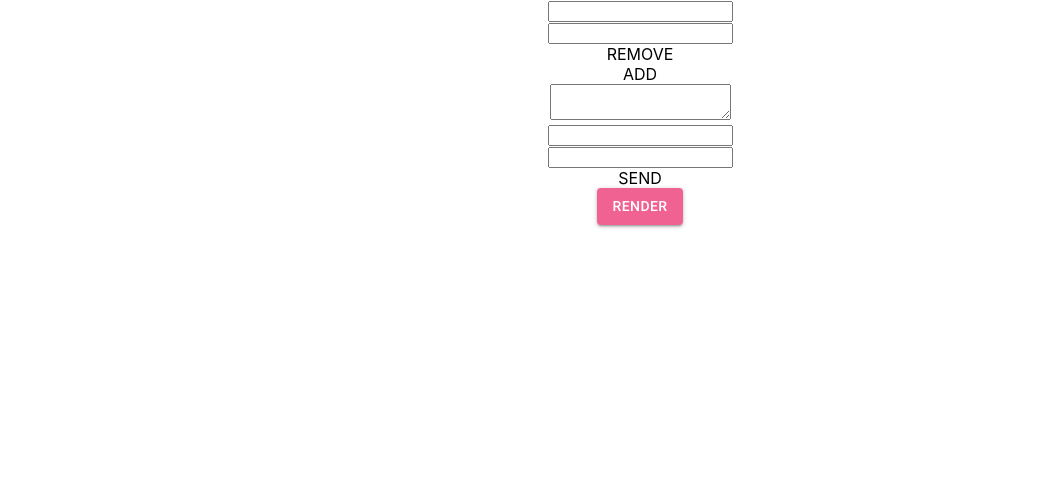
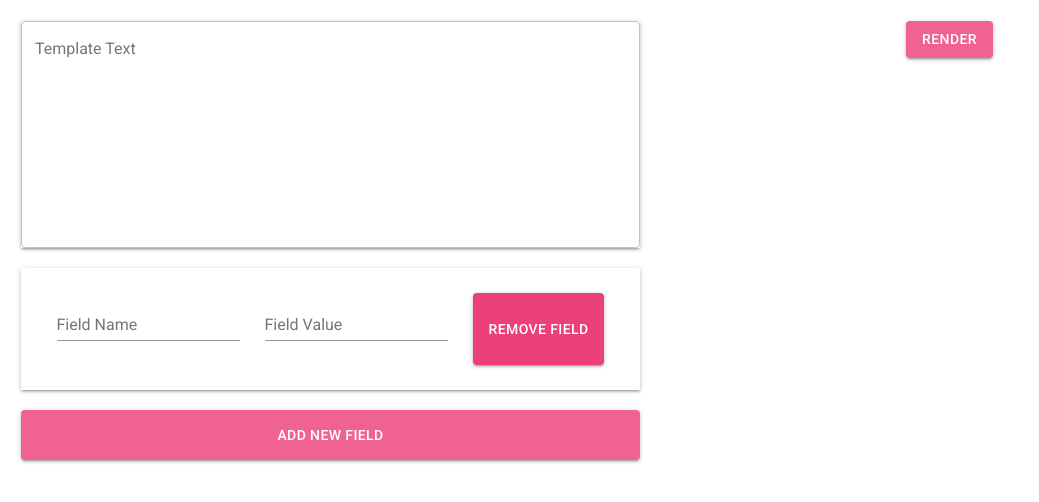
Before and after one commit to fulcircle/templatey, a React (Create React App) app in the folder frontend/: page / in a window 1280 px wide. Shown: the top 502 px of the page, without its empty margins (0-1039 px from the left). Built offline with nearby package versions, Linux system fonts and the light colour scheme.

Commit message:
Switch to material-ui and remove all css

```diff
--- a/frontend/src/App.scss
+++ /dev/null
@@ -1,38 +0,0 @@
-.App {
-  text-align: center;
-}
-
-.App-logo {
-  animation: App-logo-spin infinite 20s linear;
-  height: 40vmin;
-}
-
-.App-header {
-  background-color: #282c34;
-  min-height: 100vh;
-  display: flex;
-  flex-direction: column;
-  align-items: center;
-  justify-content: center;
-  font-size: calc(10px + 2vmin);
-  color: white;
-}
-
-.App-link {
-  color: #61dafb;
-}
-
-@keyframes App-logo-spin {
-  from {
-    transform: rotate(0deg);
-  }
-  to {
-    transform: rotate(360deg);
-  }
-}
-
-.input {
-  &.error {
-    background-color: red;
-  }
-}
--- a/frontend/src/App.tsx
+++ b/frontend/src/App.tsx
@@ -1,5 +1,4 @@
 import React, {ChangeEvent, Component} from 'react';
-import './App.scss';
 import {Api, ResponseError} from "./api/Api.class";
 import {TemplateError, TemplateRenderResponse} from "./data/response/TemplateRenderResponse.interface";
 import DOMPurify from 'dompurify'
@@ -7,14 +6,13 @@ import TemplateFieldsPane from "./components/TemplateFieldsPane/TemplateFieldsPa
 import {ToRender} from "./data/request/ToRender.class";
 import TemplateTextPane from "./components/TemplateTextPane/TemplateTextPane";
 import {EmailFields} from "./data/request/EmailFields.class";
-import EmailPane from "./components/EmailPane/EmailPane";
 import {ValidationError, validateSync} from "class-validator";
 import {TemplateFields} from "./data/request/TemplateFields.class";
 import {Util} from "./util/Util";
 
 // Material-UI
 import 'typeface-roboto'
-import {Button} from '@material-ui/core/'
+import {Button, Grid} from '@material-ui/core/'
 
 class Validation {
 
@@ -173,39 +171,39 @@ class App extends Component<{}, State> {
 
     render() {
         return (
-            <div className="App">
+            <Grid container direction="row" wrap={"nowrap"} spacing={8} style={{padding: 25}}>
                 <ValidationContext.Provider value={this.state.validation}>
-                    <div className="editor_pane">
+                    <Grid container direction="column" style={{width: "50%", maxWidth: 800}}>
+                        {/*<EmailPane*/}
+                            {/*emailFields={this.state.emailFields}*/}
+                            {/*sendEmail={ () => this.sendEmail() }*/}
+                            {/*updateEmailFields={ (event: ChangeEvent<HTMLInputElement>,*/}
+                                                 {/*emailFields: EmailFields,*/}
+                                                 {/*property: string) => this.onEmailFieldsChange(event, emailFields, property)}*/}
+                        {/*/>*/}
+
+                        <TemplateTextPane
+                            toRender={this.state.toRender}
+                            changeText={(event: ChangeEvent<HTMLTextAreaElement>) => this.onTemplateTextChange(event)}
+                        />
                         <TemplateFieldsPane
                             template_fields={this.state.toRender.template_fields}
                             addField={() => this.addTemplateField()}
                             removeField={(idx: number) => this.removeTemplateField(idx)}
                             changeField={(event, idx: number, property: string) => this.onTemplateFieldChange(event, idx, property)}
                         />
+                    </Grid>
 
-                        <TemplateTextPane
-                            toRender={this.state.toRender}
-                            changeText={(event: ChangeEvent<HTMLTextAreaElement>) => this.onTemplateTextChange(event)}
-                        />
-                    </div>
+                </ValidationContext.Provider>
 
-                    <EmailPane
-                        emailFields={this.state.emailFields}
-                        sendEmail={ () => this.sendEmail() }
-                        updateEmailFields={ (event: ChangeEvent<HTMLInputElement>,
-                                             emailFields: EmailFields,
-                                             property: string) => this.onEmailFieldsChange(event, emailFields, property)}
-                    />
-
+                <Grid container direction="column" alignItems={"center"} justify={"flex-start"} style={{width: "50%"}}>
+                    <div className="PreviewContent" dangerouslySetInnerHTML={ {__html: DOMPurify.sanitize(this.state.rendered.template)} } />
                     <Button variant="contained" color="primary" className="render_button" onClick={ () => this.renderTemplate() }>
                         Render
                     </Button>
+                </Grid>
 
-                </ValidationContext.Provider>
-
-                <div className="preview_pane" dangerouslySetInnerHTML={ {__html: DOMPurify.sanitize(this.state.rendered.template)} } />
-
-            </div>
+            </Grid>
         );
     }
 }
--- a/frontend/src/components/EmailPane/EmailPane.tsx
+++ b/frontend/src/components/EmailPane/EmailPane.tsx
@@ -2,6 +2,7 @@ import React, {ChangeEvent, Component} from 'react';
 import {EmailFields} from "../../data/request/EmailFields.class";
 import {ValidationContext} from "../../App";
 import ValidatableInput from "../ValidatableInput/ValidatableInput";
+import {Button, Grid, Paper} from "@material-ui/core";
 
 interface Props {
     emailFields: EmailFields,
@@ -21,12 +22,11 @@ class EmailPane extends Component<Props, {}> {
         return (
             <ValidationContext.Consumer>
                 {({ validationErrors, pristine })  => (
-                    <div className="email">
-                        <div className="from_email">
+                    <Paper>
+                        <Grid container direction="row" wrap="nowrap">
                             <ValidatableInput
-                                className=""
                                 value={this.props.emailFields.from}
-                                textArea={false}
+                                label="From"
 
                                 validationErrors={validationErrors}
                                 pristine={pristine}
@@ -34,12 +34,9 @@ class EmailPane extends Component<Props, {}> {
                                 validationProperty={'from'}
 
                                 onChange={ (event: ChangeEvent) => this.props.updateEmailFields(event, this.props.emailFields, 'from') }/>
-                        </div>
-                        <div className="to_email">
                             <ValidatableInput
-                                className=""
                                 value={this.props.emailFields.to}
-                                textArea={false}
+                                label={"To"}
 
                                 validationErrors={validationErrors}
                                 pristine={pristine}
@@ -47,11 +44,15 @@ class EmailPane extends Component<Props, {}> {
                                 validationProperty={'to'}
 
                                 onChange={ (event: ChangeEvent) => this.props.updateEmailFields(event, this.props.emailFields, 'to') }/>
-                        </div>
-                        <div className="render_button" onClick={ () => this.props.sendEmail() }>
-                            SEND
-                        </div>
-                    </div>)}
+                            <Button variant="contained" color="primary" className="render_button" onClick={ () => this.props.sendEmail() }>
+                                Send
+                            </Button>
+                        </Grid>
+                    </Paper>
+                )
+
+                }
+
             </ValidationContext.Consumer>
         )
     }
--- a/frontend/src/components/TemplateFieldsPane/TemplateFieldsPane.tsx
+++ b/frontend/src/components/TemplateFieldsPane/TemplateFieldsPane.tsx
@@ -2,6 +2,7 @@ import React, {ChangeEvent, Component} from 'react';
 import {TemplateFields} from "../../data/request/TemplateFields.class";
 import {ValidationContext} from "../../App";
 import ValidatableInput from "../ValidatableInput/ValidatableInput";
+import {Button, Grid, Paper} from "@material-ui/core";
 
 interface Props {
     template_fields: Array<TemplateFields>,
@@ -22,11 +23,10 @@ class TemplateFieldsPane extends Component<Props, {}> {
             return (
                 <ValidationContext.Consumer key={idx}>
                     {({ validationErrors, pristine })  => (
-                        <div className="field">
+                        <Grid justify={"center"} container direction="row" wrap="nowrap" style={{padding: 25, marginBottom: 20}}>
                             <ValidatableInput
-                                textArea={false}
-                                className="field_input_name"
                                 value={field.name}
+                                label="Field Name"
 
                                 validationErrors={validationErrors}
                                 pristine={pristine}
@@ -36,9 +36,8 @@ class TemplateFieldsPane extends Component<Props, {}> {
                                 onChange={(event) => this.props.changeField(event, idx, 'name')}/>
 
                             <ValidatableInput
-                                textArea={false}
-                                className="field_input_value"
                                 value={field.value}
+                                label="Field Value"
 
                                 validationErrors={validationErrors}
                                 pristine={pristine}
@@ -47,24 +46,22 @@ class TemplateFieldsPane extends Component<Props, {}> {
 
                                 onChange={(event) => this.props.changeField(event, idx, 'value')}/>
 
-                            <div className="remove_field_button" onClick={event => this.props.removeField(idx)}>
-                                REMOVE
-                            </div>
-                        </div>)}
+                            <Button variant="contained" color="secondary" className="RemoveFieldButton" onClick={event => this.props.removeField(idx)}>
+                                Remove Field
+                            </Button>
+                        </Grid>)}
                 </ValidationContext.Consumer>)
         });
 
         return (
-            <div className="field_pane">
-
-                <div className="fields">
+            <Grid direction={"column"}>
+                <Paper style={{width: "100%"}}>
                     {fields}
-                </div>
-                <div className="add_field_button" onClick={event => this.props.addField()}>
-                    ADD
-                </div>
-
-            </div>
+                </Paper>
+                <Button style={{width: "100%", height: 50}} variant="contained" color="primary" className="AddFieldButton" onClick={event => this.props.addField()}>
+                    Add New Field
+                </Button>
+            </Grid>
         );
     }
 }
--- a/frontend/src/components/TemplateTextPane/TemplateTextPane.tsx
+++ b/frontend/src/components/TemplateTextPane/TemplateTextPane.tsx
@@ -2,6 +2,7 @@ import React, {Component} from 'react';
 import ValidatableInput from "../ValidatableInput/ValidatableInput";
 import {ValidationContext} from "../../App";
 import {ToRender} from "../../data/request/ToRender.class";
+import {Grid, Paper} from "@material-ui/core";
 
 interface Props {
     toRender: ToRender,
@@ -19,19 +20,26 @@ class TemplateTextPane extends Component<Props, {}> {
         return (
             <ValidationContext.Consumer>
                 {({ validationErrors, pristine })  => (
-                    <div className="text">
+                    <Grid container style={{marginBottom: 20}}>
+                        <Paper style={{width: "100%"}}>
                             <ValidatableInput
-                            className=""
-                            textArea={true}
                                 value={this.props.toRender.template_text}
+                                label="Template Text"
+                                style={{width: "100%", border: "none"}}
+                                rows={10}
+                                variant={"outlined"}
 
                                 validationErrors={validationErrors}
                                 pristine={pristine}
                                 validationTarget={this.props.toRender}
                                 validationProperty={'template_text'}
 
+                                multiline={true}
+
                                 onChange={(event) => this.props.changeText(event)} />
-                    </div>)}
+                        </Paper>
+                    </Grid>
+                        )}
             </ValidationContext.Consumer>
         );
     }
--- a/frontend/src/components/ValidatableInput/ValidatableInput.scss
+++ /dev/null
@@ -1,5 +0,0 @@
-.input, .textarea {
-  &.error {
-    background-color: red;
-  }
-}
--- a/frontend/src/components/ValidatableInput/ValidatableInput.tsx
+++ b/frontend/src/components/ValidatableInput/ValidatableInput.tsx
@@ -1,17 +1,20 @@
-import React, {ChangeEvent, Component, ReactElement} from 'react';
+import React, {ChangeEvent, Component} from 'react';
 import {ValidationError} from "class-validator";
 import {Util} from "../../util/Util";
-import './ValidatableInput.scss'
+import {Grid, TextField} from "@material-ui/core";
 
 interface Props {
     validationTarget: any,
     validationProperty: string,
-    textArea: boolean,
     value: string,
     validationErrors: ValidationError[],
     pristine: boolean,
     onChange: (event: ChangeEvent<HTMLInputElement|HTMLTextAreaElement>) => any,
-    className: string
+    multiline?: boolean,
+    label?: string,
+    variant?: any,
+    style?: any;
+    rows?: any
 }
 
 class ValidatableInput extends Component<Props, {}> {
@@ -39,54 +42,58 @@ class ValidatableInput extends Component<Props, {}> {
         return this.localValidationErrors.length === 0 || this.props.pristine;
     }
 
-    get classNames()  {
-        let classes = [];
-        if (this.props.className) {
-            classes = [this.props.className,  this.errorClass]
-        } else {
-            classes = [this.errorClass]
-        }
-
-        return classes.join(" ");
-    }
-
     get errorClass() {
         return this.valid ? '' : 'error'
     }
 
     render() {
 
-        let errors: any = [];
+        let error_msg = "";
 
         if (!this.valid) {
-            errors = this.localValidationErrors.map((error, idx) => {
-                let error_msgs = Util.extractErrorMessages(error).map((error) => {
-                    return <div className={this.errorClass} key={idx}>{error}</div>
-                });
-                return error_msgs[0];
-            });
+            error_msg = Util.extractErrorMessages(this.localValidationErrors[0])[0];
         }
 
-        if (!this.props.textArea) {
-            return (
-                <div>
-                    <input className={"input " + this.classNames}
+        let errorContainer: any;
+        if (this.props.multiline) {
+            errorContainer =
+                <Grid container justify={"flex-start"}
+                      style={{
+                          position: 'absolute',
+                          bottom: 10,
+                          left: 10,
+                          fontSize: 12,
+                          color: "red",
+                          height: 14}}>
+                    {error_msg}
+                </Grid>
+
+        } else {
+            errorContainer =
+                <Grid container justify={"flex-start"}
+                  style={{
+                      fontSize: 12,
+                      marginTop: 10,
+                      color: "red",
+                      height: 14}}>
+                {error_msg}
+            </Grid>
+        }
+
+        return (
+            <Grid direction={"column"} style={{position: "relative"}}>
+                <TextField className={this.errorClass}
                            value={this.props.value}
-                           onChange={(event: ChangeEvent<HTMLInputElement>) => this.props.onChange(event)}/>
-                    {errors}
-                </div>
-            )
-        } else {
-            return (
-                <div>
-                <textarea className={"textarea " + this.classNames}
-                          value={this.props.value}
-                          onChange={(event: ChangeEvent<HTMLTextAreaElement>) => this.props.onChange(event)}/>
-                    {errors}
-                </div>
-            )
+                           multiline={this.props.multiline}
+                           variant={this.props.variant}
+                           label={this.props.label}
+                           style={this.props.style}
+                           rows={this.props.rows}
+                           onChange={(event: ChangeEvent<HTMLTextAreaElement>) => this.props.onChange(event)}/>
+                {errorContainer}
+            </Grid>
+        )
 
-        }
 
     }
 }
--- a/frontend/src/index.tsx
+++ b/frontend/src/index.tsx
@@ -4,10 +4,35 @@ import ReactDOM from 'react-dom';
 import './index.css';
 import App from './App';
 import * as serviceWorker from './serviceWorker';
-import { MuiThemeProvider, createMuiTheme } from '@material-ui/core/styles';
+import {MuiThemeProvider, createMuiTheme, Theme} from '@material-ui/core/styles';
 
 
 const theme = createMuiTheme({
+
+    props: {
+        MuiGrid: {
+            style: {
+            }
+        },
+        MuiPaper: {
+            style: {
+            },
+            elevation: 2,
+            square: true,
+        },
+        MuiButton: {
+            style: {
+                maxWidth: 150
+            }
+        },
+        MuiInput: {
+            style: {
+                marginRight: 25,
+                border: "none"
+            },
+
+        },
+    },
     palette: {
         primary: {
             main: '#f06292'
@@ -21,9 +46,20 @@ const theme = createMuiTheme({
     }
 });
 
+// const styles = {
+//     root: {
+//         flexGrow: 1,
+//     },
+//     paper: {
+//         padding: theme.spacing.unit * 2,
+//         textAlign: 'center',
+//         color: theme.palette.text.secondary,
+//     },
+// };
+
 ReactDOM.render(
     <MuiThemeProvider theme={theme}>
-        <App />
+            <App />
     </MuiThemeProvider>,
         document.getElementById('root'));
 
```
Lines whose indentation alone changed are shown as unchanged.
